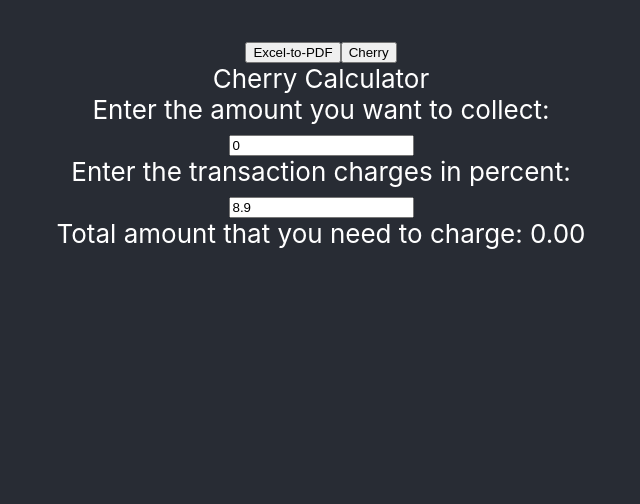
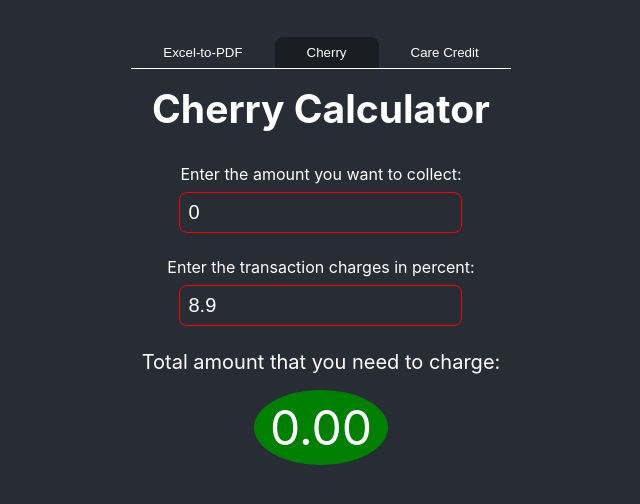
Before and after one commit to pratikkharade/scsd-tools, a React (Create React App) app: page / in a window 1280 px wide. Both pictures are taken after a click on the button "Cherry". Shown: the top 504 px of the page, without its empty margins (319-959 px from the left). Built offline with nearby package versions, Linux system fonts and the light colour scheme.

Commit message:
Adding carecredit

```diff
--- /dev/null
+++ b/src/comp/CareCreditCalc.js
@@ -0,0 +1,96 @@
+import React, { use, useEffect, useState } from 'react';
+import './careCreditCal_css.css';
+
+function CareCreditCalc(props) {
+    const [total, setTotal] = useState(0);
+    const [amount, setAmount] = useState(0);
+    const [percent, setPercent] = useState(0);
+    const [type, setType] = useState('regular');
+    const [payment, setPayment] = useState('standard');
+    const rates = {
+        'regular' : {
+            'standard': 1.9,
+            '6months': 5.9,
+            '12months': 9.9
+        },
+        'invisalign' : {
+            'standard': 1.9,
+            '6months': 4.4,
+            '12months': 8.4
+        }
+    }
+
+    const updateAmount = (e) => {
+        setAmount(e.target.value);
+    }
+    const updatePercent = (e) => {
+        setPercent(e.target.value);
+    }
+    useEffect(() => {
+        let charge = ((100 * amount) / (100 - percent)).toFixed(2);
+        setTotal(charge);
+    }, [amount, percent]);
+
+    useEffect(() => {
+        const rate = rates[type][payment];
+        setPercent(rate);
+    }, [type, payment]);
+
+    return (
+        <div className='app-container'>
+            <h2 style={{ marginTop: 0 }}>CareCredit Calculator</h2>
+            <div className='regular-invisalign-radio'>
+                <label>
+                    <input
+                        type='radio'
+                        checked={type === 'regular'}
+                        onChange={e => setType('regular')}
+                    />
+                    Regular
+                </label>
+                <label>
+                    <input
+                        type='radio'
+                        checked={type === 'invisalign'}
+                        onChange={e => setType('invisalign')}
+                    />
+                    Invisalign
+                </label>
+            </div>
+            <div className='payment-duration-radio'>
+                <label>
+                    <input
+                        type='radio'
+                        checked={payment === 'standard'}
+                        onChange={e => setPayment('standard')}
+                    />
+                    Standard
+                </label>
+                <label>
+                    <input
+                        type='radio'
+                        checked={payment === '6months'}
+                        onChange={e => setPayment('6months')}
+                    />
+                    6 months
+                </label>
+                <label>
+                    <input
+                        type='radio'
+                        checked={payment === '12months'}
+                        onChange={e => setPayment('12months')}
+                    />
+                    12 months
+                </label>
+            </div>
+            <div className='carecredit-label-small'>Enter the amount you want to collect:</div>
+            <div className='carecredit-input'><input value={amount} onChange={updateAmount} /></div>
+            <div className='carecredit-label-small'>Enter the transaction charges in percent:</div>
+            <div className='carecredit-input'><input value={percent} onChange={updatePercent} /></div>
+            <div className='carecredit-label-large'>Total amount that you need to charge:</div>
+            <div className='carecredit-total'>{total}</div>
+        </div>
+    );
+}
+
+export default CareCreditCalc;
--- a/src/comp/CherryCalc.js
+++ b/src/comp/CherryCalc.js
@@ -1,4 +1,5 @@
 import React, { use, useEffect, useState } from 'react';
+import './cherryCal_css.css';
 
 function CherryCalc(props) {
     const [total, setTotal] = useState(0);
@@ -6,29 +7,24 @@
     const [percent, setPercent] = useState(8.9);
 
     const updateAmount = (e) => {
-        // debugger;
         setAmount(e.target.value);
-        console.log(amount, percent);
     }
     const updatePercent = (e) => {
-        // debugger;
         setPercent(e.target.value);
-        console.log(amount, percent);
     }
     useEffect(() => {
         let charge = ((100 * amount)/(100 - percent)).toFixed(2);
         setTotal(charge);
     }, [amount, percent]);
     return (
-        <div>
-            Cherry Calculator
-            <div>
-                Enter the amount you want to collect:<br/>
-                <input value={amount} onChange={updateAmount}/> <br/>
-                Enter the transaction charges in percent: <br/>
-                <input value={percent} onChange={updatePercent}/> <br/>
-                Total amount that you need to charge: {total}
-            </div>
+        <div className='app-container'>
+            <h2 style={{ marginTop: 0 }}>Cherry Calculator</h2>
+            <div className='cherry-label-small'>Enter the amount you want to collect:</div>
+            <div className='cherry-input'><input value={amount} onChange={updateAmount}/></div>
+            <div className='cherry-label-small'>Enter the transaction charges in percent:</div>
+            <div className='cherry-input'><input value={percent} onChange={updatePercent}/></div>
+            <div className='cherry-label-large'>Total amount that you need to charge:</div>
+            <div className='cherry-total'>{total}</div>
         </div>
     );
 }
--- a/src/comp/ExcelToPdf.js
+++ b/src/comp/ExcelToPdf.js
@@ -2,7 +2,7 @@
 import JSZip from 'jszip';
 import * as XLSX from 'xlsx';
 import { jsPDF } from 'jspdf';
-import "./css.css";
+import "./excel_css.css";
 
 const ExcelToPdf = () => {
     const isQtcToggle = useRef();
--- a/src/comp/Home.js
+++ b/src/comp/Home.js
@@ -1,28 +1,46 @@
-import React, { useState } from 'react';
+import React, { useState, useRef } from 'react';
 import ExcelToPdf from './ExcelToPdf';
 import CherryCalc from './CherryCalc';
+import CareCreditCalc from './CareCreditCalc';
+
 
 function Home(props) {
-    const [excel, setExcel] = useState(false);
-    const [cherry, setCherry] = useState(false);
+    const [tool, setTool] = useState('');
+    const tabHeader = useRef();
 
-    const enableExcelToPdf = () => {
-        setCherry(false);
-        setExcel(true);
+    const removeSelection = () => {
+        const selected = tabHeader.current.getElementsByClassName('selected');
+        for (let i = 0; i < selected.length; i++) {
+            selected[i].classList.remove('selected');
+        }
     }
-    const enableCherryCalc = () => {
-        setExcel(false);
-        setCherry(true);
+
+    const enableExcelToPdf = (e) => {
+        setTool('excel');
+        removeSelection();
+        e.target.classList.toggle('selected');
+    }
+    const enableCherryCalc = (e) => {
+        setTool('cherry');
+        removeSelection();
+        e.target.classList.toggle('selected');
+    }
+    const enableCareCreditCalc = (e) => {
+        setTool('carecredit');
+        removeSelection();
+        e.target.classList.toggle('selected');
     }
     return (
         <div>
-            <div>
-                <button onClick={enableExcelToPdf}>Excel-to-PDF</button>
-                <button onClick={enableCherryCalc}>Cherry</button>
+            <div className='home-tab-header' ref={tabHeader}>
+                <button onClick={e => enableExcelToPdf(e)}>Excel-to-PDF</button>
+                <button onClick={e => enableCherryCalc(e)}>Cherry</button>
+                <button onClick={e => enableCareCreditCalc(e)}>Care Credit</button>
             </div>
             <div>
-                {excel && <ExcelToPdf />}
-                {cherry && <CherryCalc />}
+                {tool == 'excel' && <ExcelToPdf />}
+                {tool == 'cherry' && <CherryCalc />}
+                {tool == 'carecredit'  && <CareCreditCalc />}
             </div>
         </div>
     );
--- /dev/null
+++ b/src/comp/careCreditCal_css.css
@@ -0,0 +1,46 @@
+.carecredit-label-small {
+    font-size: 1rem;
+}
+.payment-duration-radio,
+.regular-invisalign-radio {
+    font-size: 0.75rem;
+    margin-bottom: 1rem;
+    display: flex;
+    column-gap: 1rem;
+}
+.payment-duration-radio label,
+.regular-invisalign-radio label {
+    display: inline-flex;
+}
+.payment-duration-radio label input[type=radio],
+.regular-invisalign-radio label input[type=radio] {
+    margin-top: 0;
+}
+.carecredit-label-large {
+    font-size: 1.25rem;
+}
+.carecredit-input {
+    margin: 0.5rem 0 1.5rem;
+}
+.carecredit-total {
+    margin: 1rem;
+    padding: 0.5rem 1rem;
+    font-size: 3rem;
+    border-radius: 50%;
+    background-color: green;
+}
+.carecredit-total {
+    margin: 1rem;
+    padding: 0.5rem 1rem;
+    font-size: 3rem;
+    border-radius: 50%;
+    background-color: green;
+}
+.carecredit-input input {
+    color: white;
+    padding: 0.5rem;
+    font-size: 1.25rem;
+    border-radius: 0.5rem;
+    border: 1px solid red;
+    background: transparent;
+}
--- /dev/null
+++ b/src/comp/cherryCal_css.css
@@ -0,0 +1,25 @@
+.cherry-label-small {
+    font-size: 1rem;
+}
+.cherry-label-large {
+    font-size: 1.25rem;
+}
+.cherry-input {
+    margin-top: 0.5rem;
+    margin-bottom: 1.5rem;
+}
+.cherry-total {
+    margin: 1rem;
+    padding: 0.5rem 1rem;
+    font-size: 3rem;
+    border-radius: 50%;
+    background-color: green;
+}
+.cherry-input input {
+    color: white;
+    padding: 0.5rem;
+    font-size: 1.25rem;
+    border-radius: 0.5rem;
+    border: 1px solid red;
+    background: transparent;
+}
--- a/src/comp/css.css
+++ b/src/comp/css.css
@@ -5,77 +5,22 @@
 
 .app-container {
     display: flex;
+    margin-top: 1rem;
     flex-direction: column;
     justify-self: center;
     align-items: center;
 }
 
-.excel-data-container {
-    margin: 2rem 0;
-    font-size: 1rem;
-    overflow-y: auto;
-    max-height: 30rem;
-    border-radius: 5px;
-    border: 1px solid #ccc;
+.home-tab-header button {
+    background: transparent;
+    border: none;
+    color: white;
+    padding: 0.5rem 2rem;
+    border-bottom: 1px solid;
+    cursor: pointer;
+    border-radius: 0.5rem 0.5rem 0 0;
 }
 
-.excel-data-container table {
-    width: 100%;
-    border-collapse: collapse;
+.home-tab-header button.selected {
+    background: #1a1d22;
 }
-
-.excel-data-container thead th {
-    top: 0;
-    z-index: 1;
-    position: sticky;
-    border: 1px solid #ddd;
-    background-color: #282c34;
-}
-
-.excel-data-container th,
-.excel-data-container td {
-    padding: 8px;
-    min-width: 8rem;
-    border: 1px solid #ddd;
-}
-
-.excel-data-container tbody td {
-    font-size: 14px;
-}
-
-input[type="file"] {
-    display: block;
-    margin: 10px 0;
-    padding: 5px;
-    font-size: 14px;
-    color: #555;
-    background-color: #f9f9f9;
-    border: 1px solid #ccc;
-    border-radius: 4px;
-    cursor: pointer;
-}
-
-input[type="file"]:hover {
-    background-color: #e6e6e6;
-}
-
-.export-button,
-input[type="file"]::-webkit-file-upload-button {
-    background: #007bff;
-    color: white;
-    border: none;
-    padding: 5px 10px;
-    border-radius: 4px;
-    cursor: pointer;
-}
-
-.export-button:hover,
-input[type="file"]::-webkit-file-upload-button:hover {
-    background: #0056b3;
-}
-
-button.export-button:disabled {
-    color: #9ca3af;
-    cursor: not-allowed;
-    background-color: #4b5563;
-}
--- a/src/index.js
+++ b/src/index.js
@@ -1,6 +1,7 @@
 import React from 'react';
 import ReactDOM from 'react-dom/client';
 import './index.css';
+import './comp/css.css';
 import App from './App';
 import reportWebVitals from './reportWebVitals';
 
```
Also changed, not shown: src/comp/excel_css.css (added, +69 -0 lines).
